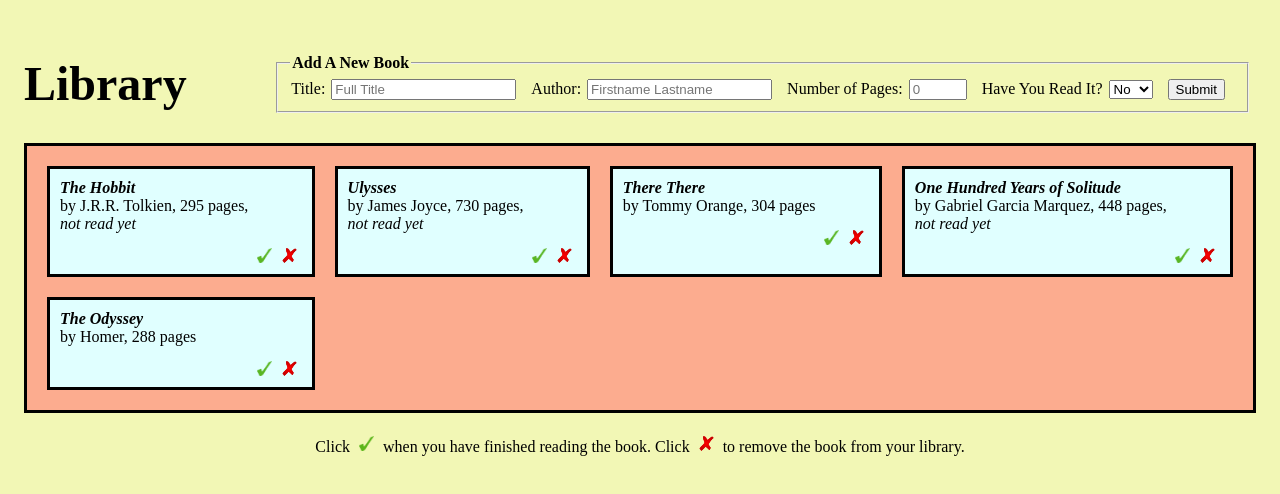
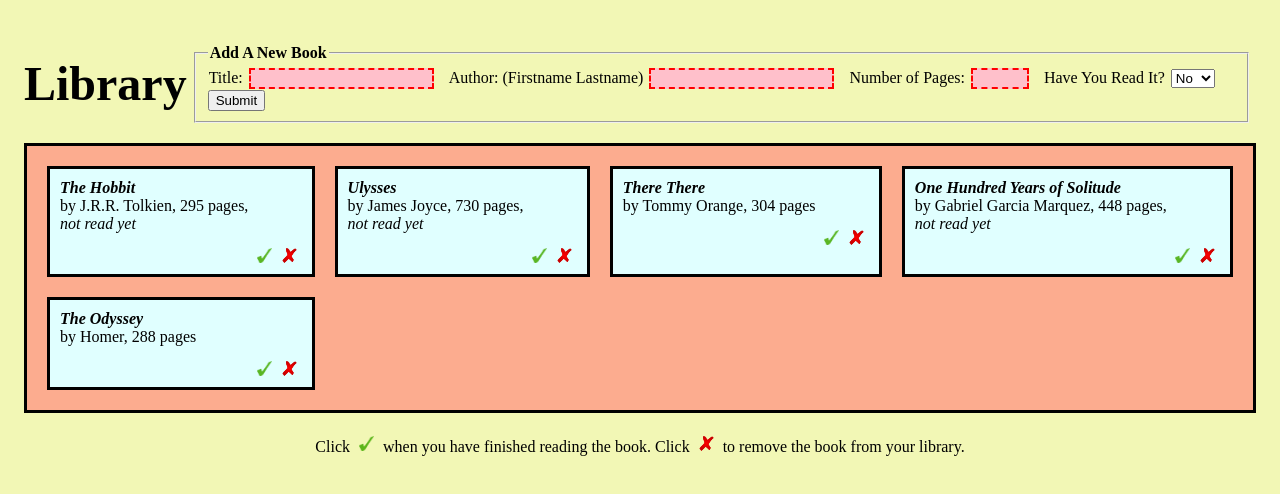
Before and after one commit to trinidadrh/library, a plain HTML site: page index.html in a window 1280 px wide. Drawn offline with Linux system fonts and the light colour scheme.

Commit message:
Added form validation

```diff
--- a/index.html
+++ b/index.html
@@ -16,17 +16,17 @@
                 <fieldset>
                     <legend><b>Add A New Book</b></legend>
                     <label for="form-title">Title:</label>
-                    <input type="text" id="form-title" name="form-title" placeholder="Full Title" required>
-                    <label for="form-author">Author:</label>
-                    <input type="text" id="form-author" name="form-author" placeholder="Firstname Lastname" required>
+                    <input type="text" id="form-title" name="form-title" required>
+                    <label for="form-author">Author: (Firstname Lastname)</label>
+                    <input type="text" id="form-author" name="form-author" required>
                     <label for="form-pages">Number of Pages:</label>
-                    <input type="number" id="form-pages" name="form-pages" style="width: 50px" placeholder="0">
+                    <input type="number" id="form-pages" name="form-pages" style="width: 50px" required>
                     <label for="form-read">Have You Read It?</label>
-                    <select name="read" id="form-read">
+                    <select name="read" id="form-read" required>
                         <option value="not read yet">No</option>
                         <option value="have read">Yes</option>
                     </select>
-                    <input type="submit" class="button" id="submit" name="submit">
+                    <button id="submit">Submit</button>
                 </fieldset>
             </form>
         </div>
--- a/script.js
+++ b/script.js
@@ -9,18 +9,23 @@ let oneHundredYears = new book("One Hundred Years of Solitude", "Gabriel Garcia
 let theOdyssey = new book("The Odyssey", "Homer", "288", "have read");
 
 // Adds new book object and card to library when Submit button is clicked
-const addBookWithForm = (e)=>{
-    e.preventDefault();
+const addBookWithForm = (e) => {
     let field1 = document.getElementById("form-title").value;
     let field2 =  document.getElementById("form-author").value;
     let field3 = document.getElementById("form-pages").value;
     let field4 = document.getElementById("form-read").value;
+
+    if (field1 && field2 && field3 && field4) {
+        e.preventDefault();
         new book(field1, field2, field3, field4);
         document.forms[0].reset();
         container.innerHTML = "";
         createCatalogCards();
         removeBookFromLibrary();
         haveRead();
+    } else {
+        e.preventDefault();
+    }
 }
 
 document.addEventListener("DOMContentLoaded", ()=>{
@@ -109,6 +114,8 @@ function haveRead() {
     }
 }
 
+
+
 createCatalogCards();
 removeBookFromLibrary();
 haveRead();
--- a/style.css
+++ b/style.css
@@ -35,6 +35,19 @@ input, select {
     margin: 1px 10px 1px 1px;
 }
 
+/* input:invalid {
+    border: 2px dashed red;
+}
+
+input:valid {
+    border: 2px solid black;
+}  */
+
+input:invalid:required {
+    border: 2px dashed red;
+    background-color: pink;
+}
+
 #container {
     display: grid;
     grid-template-columns: auto auto auto auto;
```
Lines whose indentation alone changed are shown as unchanged.
